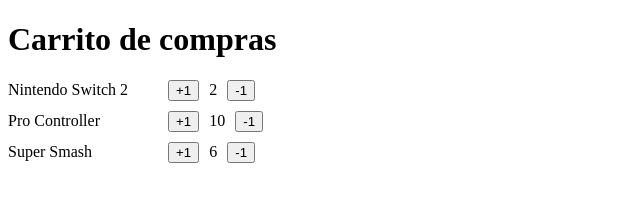
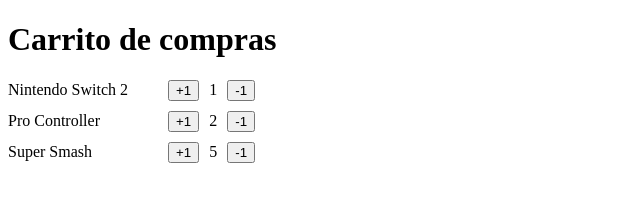
Before and after one commit to MikeBlanco09/CursoReact, a React (Vite) app: page / in a window 1280 px wide. Shown: the top 211 px of the page, without its empty margins (0-640 px from the left). Built offline with nearby package versions, Linux system fonts and the light colour scheme.

Commit message:
Clases 43,44,45 : UseStates

```diff
--- a/src/FirstStepsApp.tsx
+++ b/src/FirstStepsApp.tsx
@@ -1,14 +1,30 @@
 import { ItemCounter } from "./shopping-cart/ItemCounter";
 
+interface ItemInCart {
+    productName: string;
+    quantity: number;
+}
+
+const itemsInCart: ItemInCart[] = [
+    { productName: 'Nintendo Switch 2', quantity: 1 },
+    { productName: 'Pro Controller', quantity: 2 },
+    { productName: 'Super Smash', quantity: 5 }
+]
 
 export function FirstStepsApp() {
     return (
         <>
             <h1>Carrito de compras</h1>
 
-            <ItemCounter name="Nintendo Switch 2" quantity={2} />
+            {
+                itemsInCart.map(({ productName, quantity }) => (
+                    <ItemCounter key={productName} name={productName} quantity={quantity} />
+                ))
+            }
+
+            {/* <ItemCounter name="Nintendo Switch 2" quantity={2} />
             <ItemCounter name="Pro Controller" quantity={10} />
-            <ItemCounter name="Super Smash" quantity={6} />
+            <ItemCounter name="Super Smash" quantity={6} /> */}
         </>
     )
 }
--- a/src/shopping-cart/ItemCounter.tsx
+++ b/src/shopping-cart/ItemCounter.tsx
@@ -1,11 +1,24 @@
-import React from 'react'
+import React, { useState } from 'react'
 
 interface Props {
     name: string;
     quantity?: number;
 }
 
-export const ItemCounter = ({ name, quantity }: Props) => {
+export const ItemCounter = ({ name, quantity = 1 }: Props) => {
+
+    const [count, setCount] = useState(quantity);
+
+    const handleAdd = () => {
+        setCount(count + 1)
+    }
+
+    const handleSubstract = () => {
+        if (count === 1) return;
+
+        setCount(count - 1)
+    }
+
     return (
         <section style={{
             display: 'flex',
@@ -18,9 +31,9 @@
             }}>
                 {name}
             </span>
-            <button>+1</button>
-            <span>{quantity}</span>
-            <button>-1</button>
+            <button onClick={handleAdd}>+1</button>
+            <span>{count}</span>
+            <button onClick={handleSubstract}>-1</button>
         </section>
     )
 }
```
